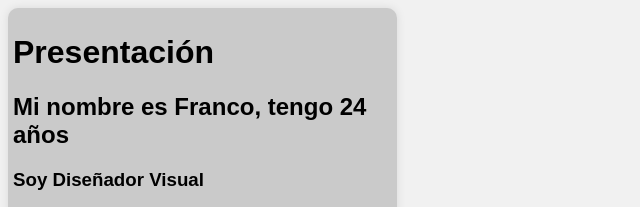
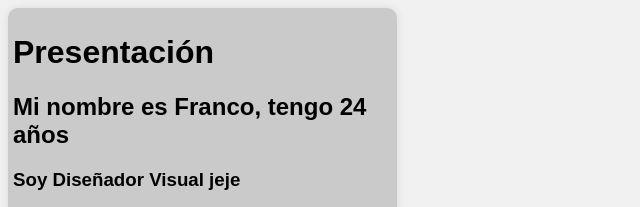
Before and after one commit to zekn0/a, a plain HTML site: page sitio_prueba/index.html in a window 1280 px wide. Shown: the top 207 px of the page, 0-640 px from the left. Drawn offline with Linux system fonts and the light colour scheme.

Commit message:
aaaaaa
hice un cambio XD

```diff
--- a/sitio_prueba/index.html
+++ b/sitio_prueba/index.html
@@ -12,7 +12,7 @@
     <div class="presentacion1">
     <h1>Presentación</h1>
     <h2>Mi nombre es Franco, tengo 24 años</h2>
-    <h3>Soy Diseñador Visual</h3>
+    <h3>Soy Diseñador Visual jeje</h3>
     <img src="https://i.pinimg.com/280x280_RS/d7/74/f9/d774f952800d5d92ab999bbcb460f0d3.jpg" alt="">
     <p>Mis principales intereses son los siguientes</p>
     <ul>
```
